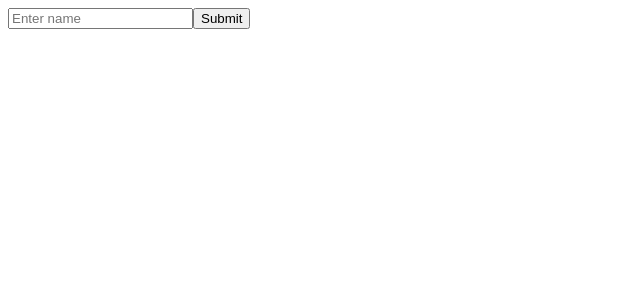
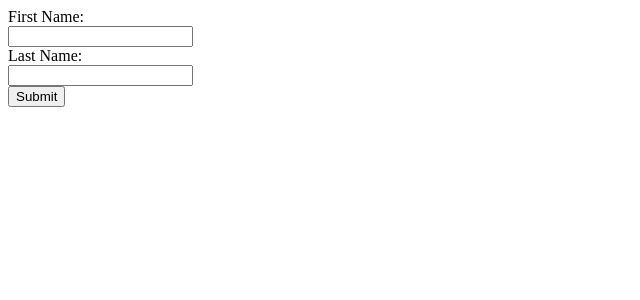
Before and after one commit to pyiso80/my-app, a React (Vite) app in the folder frontend/: page / in a window 1280 px wide. Shown: the top 300 px of the page, without its empty margins (0-640 px from the left). Built offline with nearby package versions, Linux system fonts and the light colour scheme.

Commit message:
form changes (not pass yet)

```diff
--- a/frontend/src/ContactForm.jsx
+++ b/frontend/src/ContactForm.jsx
@@ -1,23 +1,32 @@
-import React, { useState } from 'react';
+import React, {useRef} from 'react';
 
 function ContactForm({ onSubmit }) {
-    const [name, setName] = useState('');
+    const firstNameRef = useRef(null);
+    const lastNameRef = useRef(null);
 
     const handleSubmit = (e) => {
         e.preventDefault();
-        onSubmit(name);   // delegate to parent
-        setName('');      // optional: clear input
+        const firstName = firstNameRef.current.value;
+        const lastName = lastNameRef.current.value;
+
+        const formData = {
+            firstName,
+            lastName,
+        };
+        console.log("Submitted:", formData);
+        onSubmit(formData)
     };
 
     return (
         <form onSubmit={handleSubmit}>
-            <input
-                id="name-input"
-                type="text"
-                value={name}
-                onChange={(e) => setName(e.target.value)}
-                placeholder="Enter name"
-            />
+            <div>
+                <label>First Name:</label><br />
+                <input type="text" name="firstName" ref={firstNameRef} />
+            </div>
+            <div>
+                <label>Last Name:</label><br />
+                <input type="text" name="lastName" ref={lastNameRef} />
+            </div>
             <button type="submit">Submit</button>
         </form>
     );
```
Also changed, not shown: 1 other file (tests, documents, lock files or other folders).
